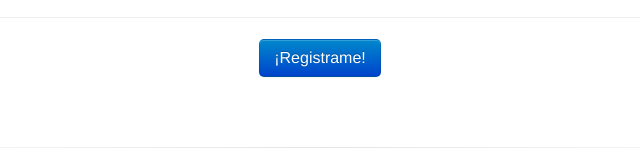
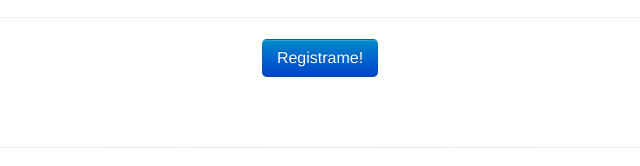
Before and after one commit to josuebasurto/CasetaSoftwareWeb, a plain HTML site: page Sitio/index.html in a window 1280 px wide. Shown: the part 634-800 px from the top of the page, 320-960 px from the left. Drawn offline with Linux system fonts and the light colour scheme.

Commit message:
Actualizacion de Boton de registro

```diff
--- a/Sitio/index.html
+++ b/Sitio/index.html
@@ -108,7 +108,8 @@
     </div>
       <hr>
     <div>
-        <button type="button" class="btn btn-primary btn-large" id="registrar">¡Registrame!</button>
+        <!--<button type="button" class="btn btn-primary btn-large" id="registrar">¡Registrame!</button>-->
+		<a href="#" id="registrar" class="btn btn-primary btn-large">Registrame!</a>
     </div>
 
     <hr class="soften">
```
Also changed, not shown: 1 other file.
